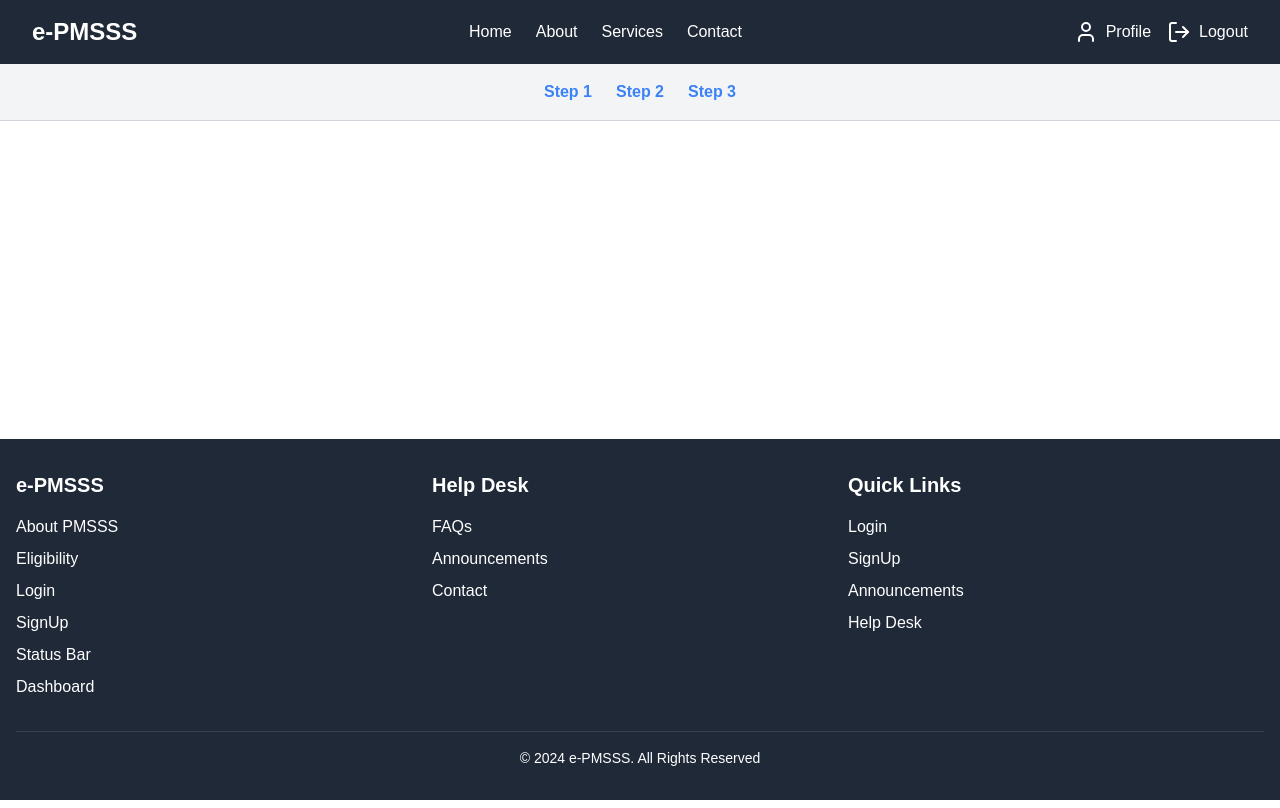
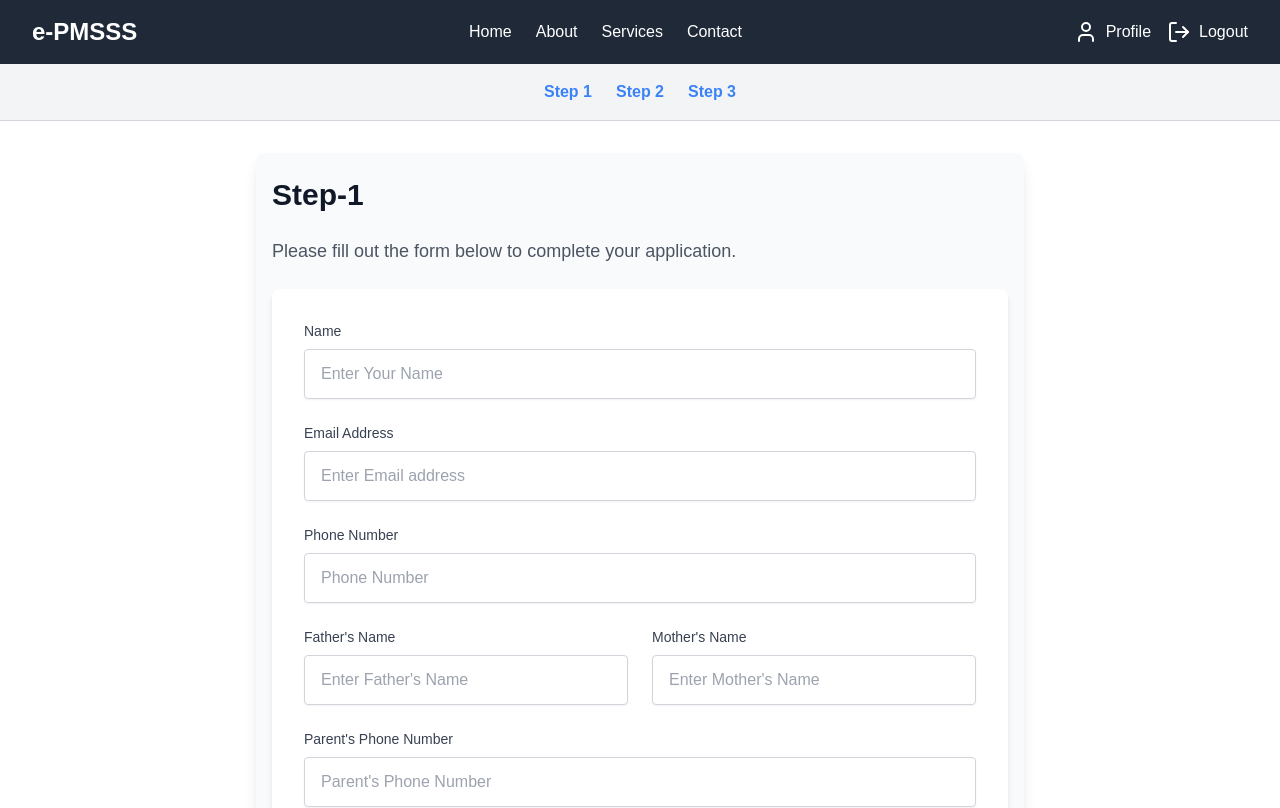
Before and after one commit to rakeshboyiri/default, a React (Vite) app in the folder client/: page /saf in a window 1280 px wide. Shown: the top 808 px of the page. Built offline with nearby package versions, Linux system fonts and the light colour scheme.

Commit message:
commit all form functinality

```diff
--- a/client/src/components/pages/FreshFormFillup.jsx
+++ b/client/src/components/pages/FreshFormFillup.jsx
@@ -6,7 +6,7 @@ const FreshFormFillup = () => {
     <>
       {/* Navigation Bar */}
       <nav className="flex justify-center gap-6 p-4 bg-gray-100 border-b border-gray-300">
-        <Link to="step1" className="text-blue-500 font-bold hover:text-blue-700">
+        <Link to="/saf" className="text-blue-500 font-bold hover:text-blue-700">
           Step 1
         </Link>
         <Link to="step2" className="text-blue-500 font-bold hover:text-blue-700">
--- a/client/src/main.jsx
+++ b/client/src/main.jsx
@@ -30,7 +30,7 @@ const router = createBrowserRouter(
       <Route path="signup" element={<Signup />} />
       <Route path="/dashboard" element={<Dashboard />} />
       <Route path="/saf" element={<FreshFormFillup />} >
-      <Route path="/saf/step1" element={<Step1 />} />
+      <Route index element={<Step1 />} />
       <Route path="/saf/step2" element={<Step2 />} />
       <Route path="/saf/step3" element={<Step3 />} />
       </Route>
```
